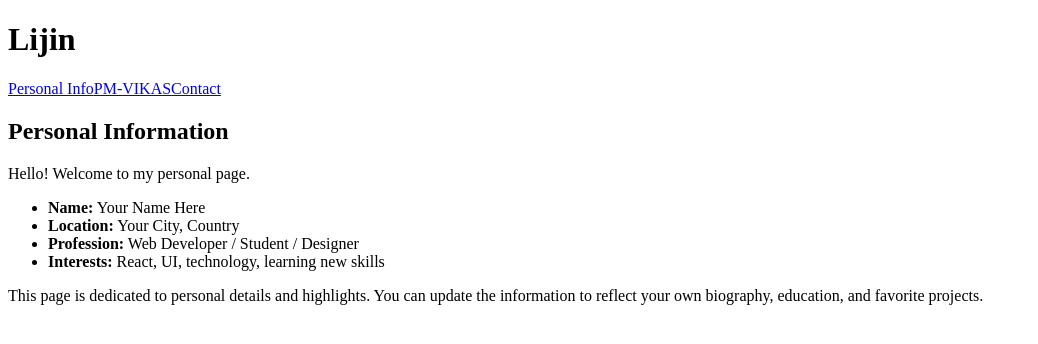
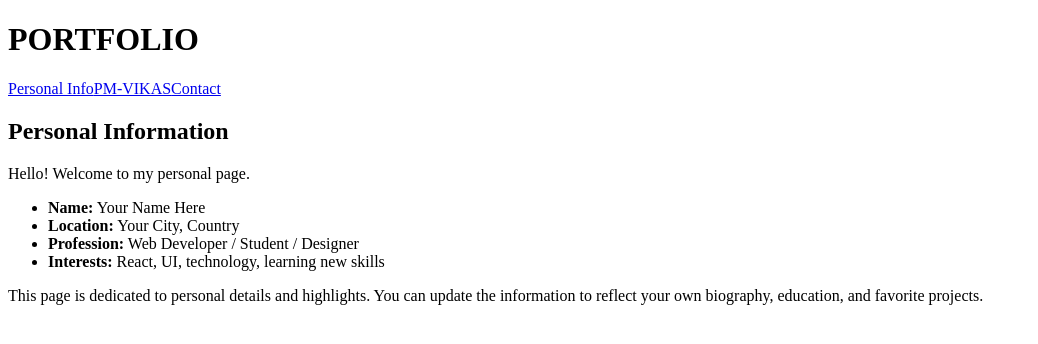
Before and after one commit to lijincskaria10-svg/portfolio3, a React (Vite) app: page / in a window 1280 px wide. Shown: the top 344 px of the page, without its empty margins (0-1038 px from the left). Built offline with nearby package versions, Linux system fonts and the light colour scheme; the HTML template or start-up script is replaced by a standard one.

Commit message:
Change heading from 'Lijin' to 'PORTFOLIO'

```diff
--- a/src/App.jsx
+++ b/src/App.jsx
@@ -8,7 +8,7 @@ function App() {
     <BrowserRouter>
       <div className="app-shell">
         <header>
-          <h1>Lijin</h1>
+          <h1>PORTFOLIO</h1>
           <nav>
             <NavLink to="/" end>
               Personal Info
```
